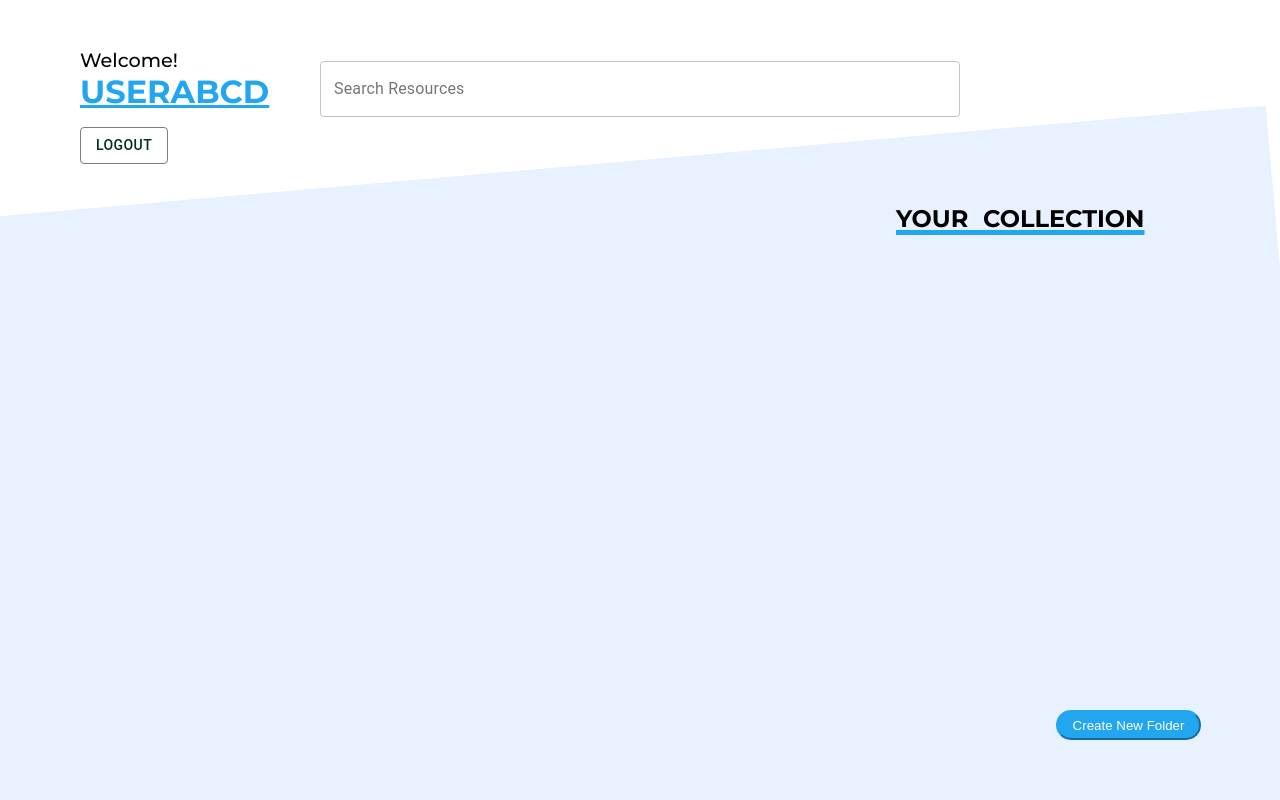
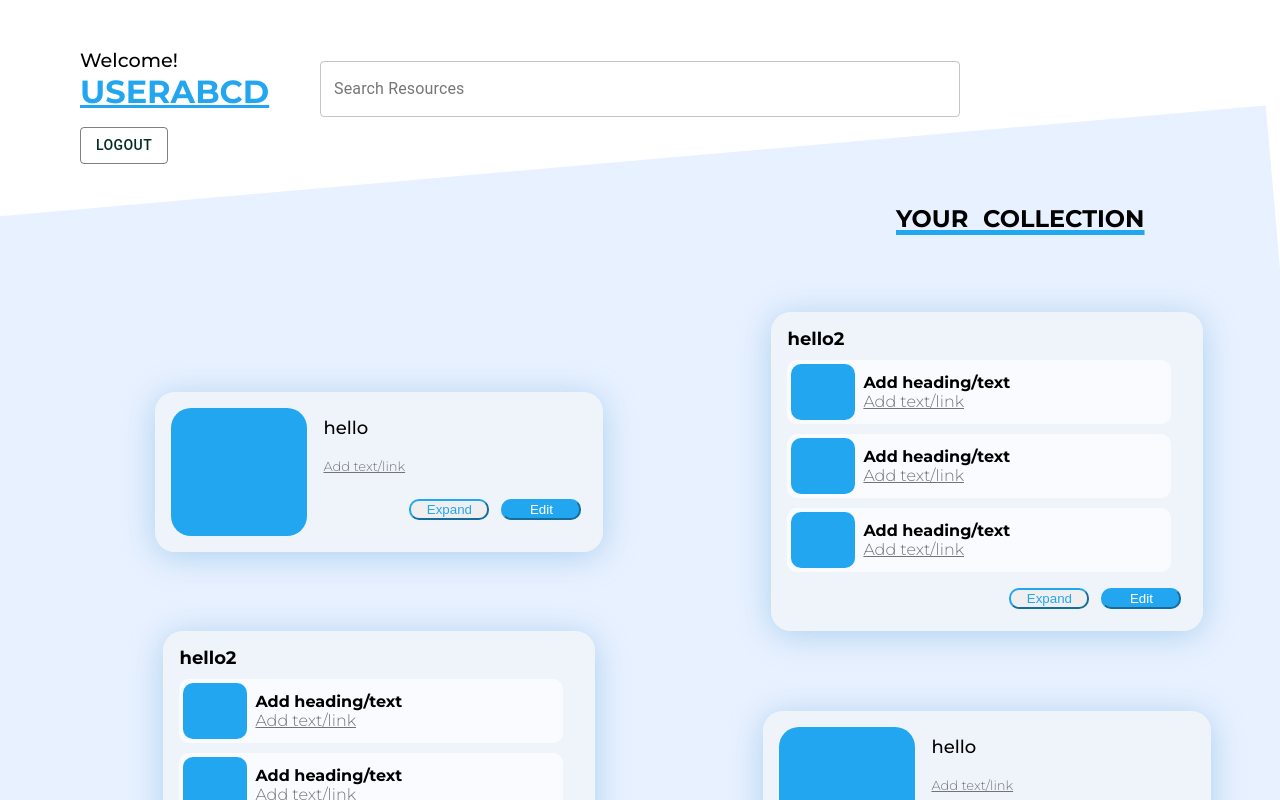
Before and after one commit to Rohitkk432/ResourceHub, a React (Create React App) app in the folder client/: page /console in a window 1280 px wide. Shown: the top 800 px of the page. Built offline with nearby package versions, Linux system fonts and the light colour scheme.

Commit message:
Added CSS to Input page

```diff
--- a/client/src/components/ConsolePage/cardsdisplay.css
+++ b/client/src/components/ConsolePage/cardsdisplay.css
@@ -0,0 +1,17 @@
+.cardsdisplay {
+    /* padding: 2rem 2rem;
+  display: grid;
+  grid-template-columns: 4fr 3fr;
+  grid-template-rows: 1fr 1fr;
+ */
+    padding: 2rem 2rem;
+    display: grid;
+    grid-template-columns: 4fr 3fr;
+    grid-template-rows: 1fr 1fr;
+    /* grid-gap: 5rem 5rem; */
+    /* gap: 5rem 5rem; */
+    align-items: center;
+    justify-content: center;
+    justify-items: center;
+
+}
--- a/client/src/components/ConsolePage/cardsdisplay.js
+++ b/client/src/components/ConsolePage/cardsdisplay.js
@@ -1,52 +1,50 @@
-import {React,useEffect,useState} from 'react';
-import {currentuser} from '../LoginPage/loginpage'
-import {getusercards} from '../utils/functions';
+import { React, useEffect, useState } from "react";
+import { currentuser } from "../LoginPage/loginpage";
+import { getusercards } from "../utils/functions";
 
-import Datatype1 from './datatype1';
-import Datatype2 from './datatype2';
+import Datatype1 from "./datatype1";
+import Datatype2 from "./datatype2";
+import './cardsdisplay.css';
 
 function Cardsdisplay() {
+  const [cards, setCards] = useState([]);
 
-    const [cards,setCards]=useState([]);
-
-    async function fetchingcards(){
+  async function fetchingcards() {
     const _cards = await getusercards(currentuser._id);
     setCards(_cards);
   }
 
-    useEffect(()=>{
-        if(currentuser){
+  useEffect(() => {
+    if (currentuser) {
       fetchingcards();
     }
-    },[])
+  }, []);
 
   return (
-        <div className='cardsdisplay' >
-            {
-                cards?.map((_data,idx)=>{
-                    if(_data.cardtemplate==='1'){
-                        return(
+    <div className="cardsdisplay">
+      {cards?.map((_data, idx) => {
+        if (_data.cardtemplate === "1") {
+          return (
             <div key={idx}>
-                                <Datatype1 data={_data.title} dataid={_data._id}/>
+              <Datatype1 data={_data.title} dataid={_data._id} />
             </div>
-                        )
+          );
+        } else if (_data.cardtemplate === "2") {
+          return (
+            <div key={idx}>
+              <Datatype2 data={_data.title} dataid={_data._id} />
+            </div>
+          );
+        } else {
+          return <div key={idx}></div>;
         }
-                    else if(_data.cardtemplate==='2'){
-                        return(
-                            <div key={idx}>
-                                <Datatype2 data={_data.title} dataid={_data._id}/>
+      })}
+      <Datatype1 data="hello" dataid={false} />
+      <Datatype2 data="hello2" dataid={false} />
+      <Datatype2 data="hello2" dataid={false} />
+      <Datatype1 data="hello" dataid={false} />
     </div>
-                        )
-                    }
-                    else{
-                        return(
-                            <div key={idx}></div>
-                        )
-                    }
-                })
-            }
-        </div>
-    )
+  );
 }
 
 export default Cardsdisplay;
```
Lines whose indentation alone changed are shown as unchanged.
